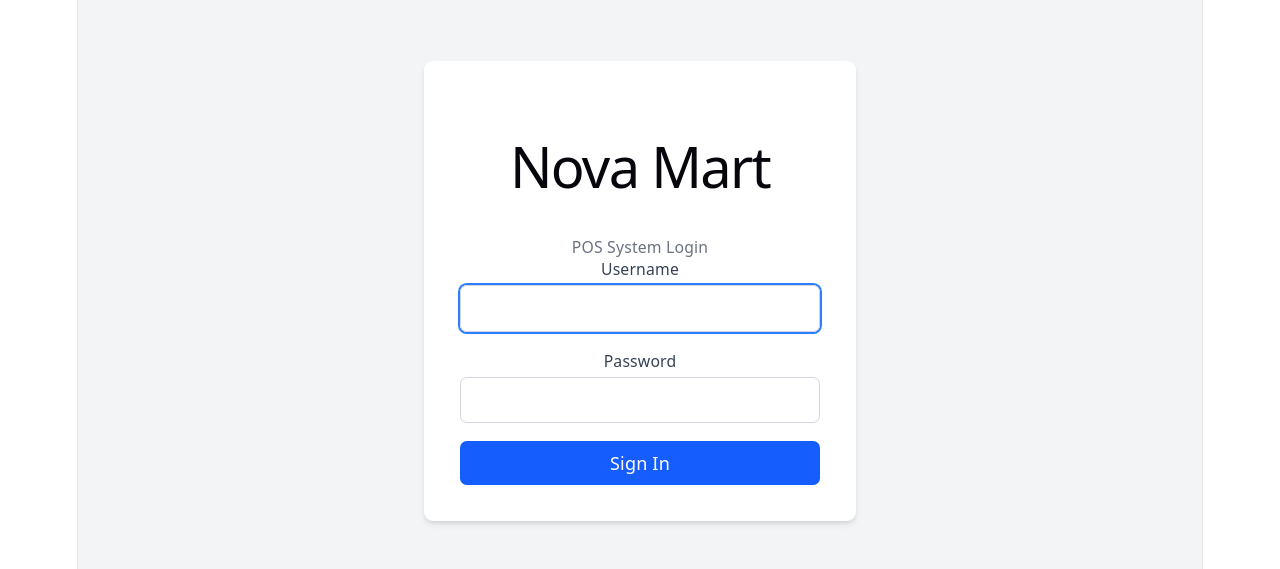
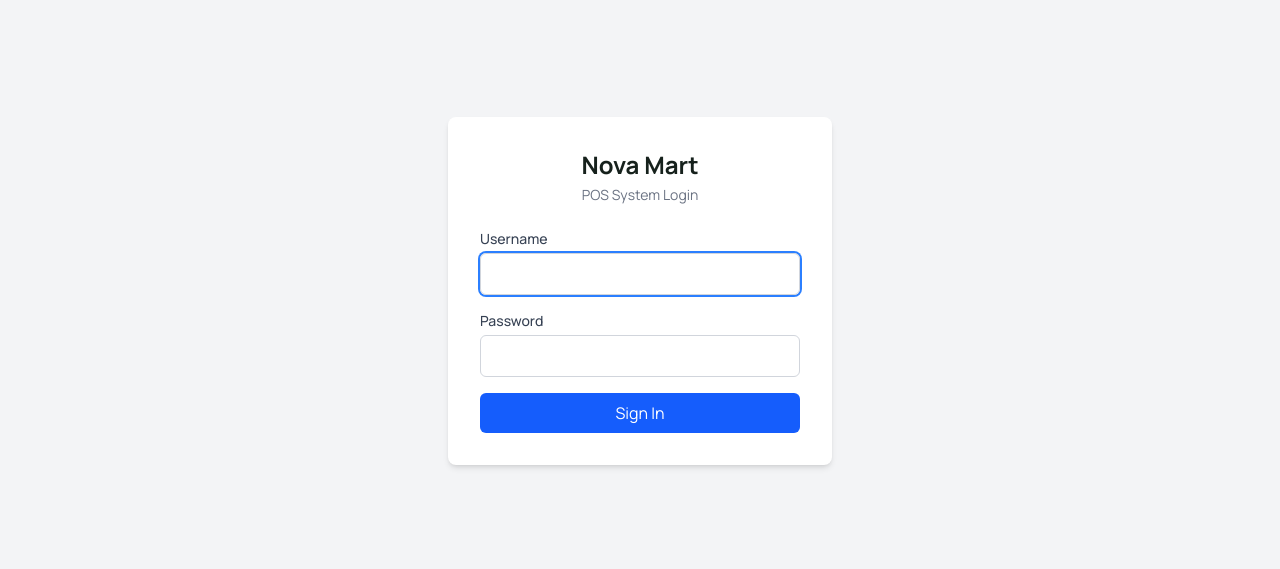
Before and after one commit to cmihiranga099/NovaMartPOS, a React (Vite) app in the folder nova-mart-frontend/: page /login in a window 1280 px wide. Shown: the part 109-678 px from the top of the page. Built offline with nearby package versions, Linux system fonts and the light colour scheme.

Commit message:
Update index.html to include Google Fonts and refactor index.css to implement a new theme with updated color variables and font settings, enhancing overall styling and typography.

```diff
--- a/nova-mart-frontend/index.html
+++ b/nova-mart-frontend/index.html
@@ -3,6 +3,8 @@
   <head>
     <meta charset="UTF-8" />
     <link rel="icon" type="image/svg+xml" href="/favicon.svg" />
+    <link rel="preconnect" href="https://fonts.googleapis.com">
+<link href="https://fonts.googleapis.com/css2?family=Manrope:wght@400;500;600;700;800&display=swap" rel="stylesheet">
     <meta name="viewport" content="width=device-width, initial-scale=1.0" />
     <title>nova-mart-frontend</title>
   </head>
--- a/nova-mart-frontend/src/index.css
+++ b/nova-mart-frontend/src/index.css
@@ -1,112 +1,31 @@
 @import "tailwindcss";
-:root {
-  --text: #6b6375;
-  --text-h: #08060d;
-  --bg: #fff;
-  --border: #e5e4e7;
-  --code-bg: #f4f3ec;
-  --accent: #aa3bff;
-  --accent-bg: rgba(170, 59, 255, 0.1);
-  --accent-border: rgba(170, 59, 255, 0.5);
-  --social-bg: rgba(244, 243, 236, 0.5);
-  --shadow:
-    rgba(0, 0, 0, 0.1) 0 10px 15px -3px, rgba(0, 0, 0, 0.05) 0 4px 6px -2px;
 
-  --sans: system-ui, 'Segoe UI', Roboto, sans-serif;
-  --heading: system-ui, 'Segoe UI', Roboto, sans-serif;
-  --mono: ui-monospace, Consolas, monospace;
+@theme {
+  --font-sans: 'Manrope', ui-sans-serif, system-ui, sans-serif;
 
-  font: 18px/145% var(--sans);
-  letter-spacing: 0.18px;
-  color-scheme: light dark;
-  color: var(--text);
-  background: var(--bg);
-  font-synthesis: none;
-  text-rendering: optimizeLegibility;
-  -webkit-font-smoothing: antialiased;
-  -moz-osx-font-smoothing: grayscale;
+  --color-brand-50: #eef6f3;
+  --color-brand-100: #d3e9e1;
+  --color-brand-300: #78b8a1;
+  --color-brand-500: #2c7d63;
+  --color-brand-600: #1c6350;
+  --color-brand-700: #164e40;
+  --color-brand-800: #123f34;
+  --color-brand-900: #0f2b23;
 
-  @media (max-width: 1024px) {
-    font-size: 16px;
-  }
-}
+  --color-accent-100: #fbe7c2;
+  --color-accent-400: #eca430;
+  --color-accent-500: #e0901c;
+  --color-accent-600: #c17414;
 
-@media (prefers-color-scheme: dark) {
-  :root {
-    --text: #9ca3af;
-    --text-h: #f3f4f6;
-    --bg: #16171d;
-    --border: #2e303a;
-    --code-bg: #1f2028;
-    --accent: #c084fc;
-    --accent-bg: rgba(192, 132, 252, 0.15);
-    --accent-border: rgba(192, 132, 252, 0.5);
-    --social-bg: rgba(47, 48, 58, 0.5);
-    --shadow:
-      rgba(0, 0, 0, 0.4) 0 10px 15px -3px, rgba(0, 0, 0, 0.25) 0 4px 6px -2px;
-  }
+  --color-ink-900: #16211c;
+  --color-ink-700: #33453c;
+  --color-ink-500: #5c6f65;
 
-  #social .button-icon {
-    filter: invert(1) brightness(2);
-  }
-}
-
-#root {
-  width: 1126px;
-  max-width: 100%;
-  margin: 0 auto;
-  text-align: center;
-  border-inline: 1px solid var(--border);
-  min-height: 100svh;
-  display: flex;
-  flex-direction: column;
-  box-sizing: border-box;
+  --color-surface: #f6f8f5;
 }
 
 body {
-  margin: 0;
+  font-family: var(--font-sans);
+  background-color: var(--color-surface);
+  color: var(--color-ink-900);
 }
-
-h1,
-h2 {
-  font-family: var(--heading);
-  font-weight: 500;
-  color: var(--text-h);
-}
-
-h1 {
-  font-size: 56px;
-  letter-spacing: -1.68px;
-  margin: 32px 0;
-  @media (max-width: 1024px) {
-    font-size: 36px;
-    margin: 20px 0;
-  }
-}
-h2 {
-  font-size: 24px;
-  line-height: 118%;
-  letter-spacing: -0.24px;
-  margin: 0 0 8px;
-  @media (max-width: 1024px) {
-    font-size: 20px;
-  }
-}
-p {
-  margin: 0;
-}
-
-code,
-.counter {
-  font-family: var(--mono);
-  display: inline-flex;
-  border-radius: 4px;
-  color: var(--text-h);
-}
-
-code {
-  font-size: 15px;
-  line-height: 135%;
-  padding: 4px 8px;
-  background: var(--code-bg);
-}
```
